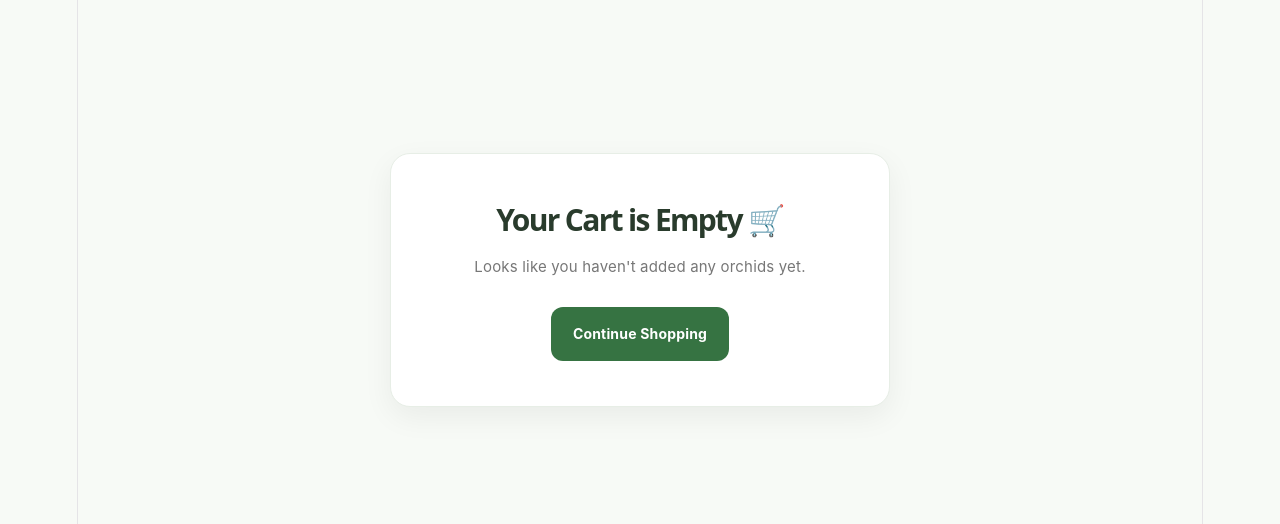
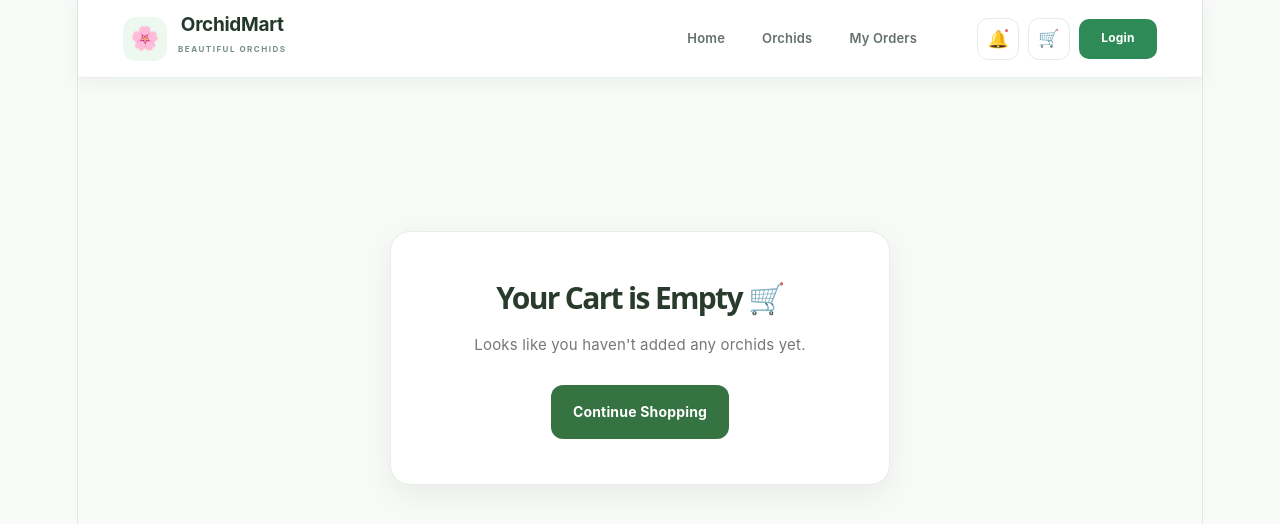
Before and after one commit to tharushika2002/OrchidMart, a React (Vite) app in the folder frontend/: page /cart in a window 1280 px wide. Shown: the top 524 px of the page. Built offline with nearby package versions, Linux system fonts and the light colour scheme.

Commit message:
feat: add Navbar component to main application layout

```diff
--- a/frontend/src/App.css
+++ b/frontend/src/App.css
@@ -4149,3 +4149,516 @@ a {
     }
 
 }
+
+/* =========================================================
+   ORCHIDMART NAVBAR
+========================================================= */
+
+.navbar {
+    width: 100%;
+
+    height: 78px;
+
+    padding: 0 45px;
+
+    display: flex;
+
+    align-items: center;
+
+    justify-content: space-between;
+
+    gap: 30px;
+
+    background: rgba(255, 255, 255, 0.96);
+
+    border-bottom: 1px solid #e8eee9;
+
+    box-shadow:
+        0 4px 18px rgba(31, 51, 39, 0.05);
+
+    position: sticky;
+
+    top: 0;
+
+    z-index: 1000;
+
+    backdrop-filter: blur(12px);
+}
+
+
+/* =========================================================
+   LOGO
+========================================================= */
+
+.navbar-logo {
+    display: flex;
+
+    align-items: center;
+
+    gap: 11px;
+
+    text-decoration: none;
+
+    flex-shrink: 0;
+}
+
+
+.navbar-logo-icon {
+    width: 44px;
+
+    height: 44px;
+
+    display: flex;
+
+    align-items: center;
+
+    justify-content: center;
+
+    border-radius: 13px;
+
+    background: #edf8f0;
+
+    font-size: 23px;
+
+    transition: transform 0.25s ease;
+}
+
+
+.navbar-logo:hover .navbar-logo-icon {
+    transform: rotate(-8deg) scale(1.05);
+}
+
+
+.navbar-logo-text {
+    display: flex;
+
+    flex-direction: column;
+
+    gap: 2px;
+}
+
+
+.navbar-logo-text strong {
+    color: #24372b;
+
+    font-size: 19px;
+
+    line-height: 1;
+
+    letter-spacing: -0.3px;
+}
+
+
+.navbar-logo-text span {
+    color: #789082;
+
+    font-size: 8px;
+
+    font-weight: 700;
+
+    letter-spacing: 1.5px;
+}
+
+
+/* =========================================================
+   NAVIGATION LINKS
+========================================================= */
+
+.navbar-links {
+    display: flex;
+
+    align-items: center;
+
+    gap: 7px;
+
+    margin-left: auto;
+
+    margin-right: 15px;
+}
+
+
+.navbar-link {
+    position: relative;
+
+    padding: 10px 15px;
+
+    color: #647168;
+
+    text-decoration: none;
+
+    font-size: 13px;
+
+    font-weight: 600;
+
+    border-radius: 8px;
+
+    transition:
+        color 0.2s ease,
+        background 0.2s ease;
+}
+
+
+.navbar-link:hover {
+    color: #2e8b57;
+
+    background: #f3f8f4;
+}
+
+
+.navbar-link.active {
+    color: #2e8b57;
+
+    background: #edf8f0;
+}
+
+
+/* Active underline */
+
+.navbar-link.active::after {
+    content: "";
+
+    position: absolute;
+
+    bottom: 3px;
+
+    left: 50%;
+
+    width: 18px;
+
+    height: 2px;
+
+    border-radius: 10px;
+
+    background: #2e8b57;
+
+    transform: translateX(-50%);
+}
+
+
+/* =========================================================
+   NAVBAR ACTIONS
+========================================================= */
+
+.navbar-actions {
+    display: flex;
+
+    align-items: center;
+
+    gap: 9px;
+
+    flex-shrink: 0;
+}
+
+
+/* =========================================================
+   ICON BUTTON
+========================================================= */
+
+.navbar-icon-button {
+    width: 42px;
+
+    height: 42px;
+
+    display: flex;
+
+    align-items: center;
+
+    justify-content: center;
+
+    position: relative;
+
+    border: 1px solid #e5ebe7;
+
+    border-radius: 11px;
+
+    background: white;
+
+    font-size: 17px;
+
+    cursor: pointer;
+
+    transition: all 0.2s ease;
+}
+
+
+.navbar-icon-button:hover {
+    background: #f3f8f4;
+
+    border-color: #cfe1d4;
+
+    transform: translateY(-1px);
+}
+
+
+/* Notification dot */
+
+.notification-dot {
+    width: 7px;
+
+    height: 7px;
+
+    position: absolute;
+
+    top: 8px;
+
+    right: 8px;
+
+    border-radius: 50%;
+
+    background: #e85d75;
+
+    border: 2px solid white;
+}
+
+
+/* =========================================================
+   CART
+========================================================= */
+
+.navbar-cart {
+    width: 42px;
+
+    height: 42px;
+
+    position: relative;
+
+    display: flex;
+
+    align-items: center;
+
+    justify-content: center;
+
+    border: 1px solid #e5ebe7;
+
+    border-radius: 11px;
+
+    background: white;
+
+    text-decoration: none;
+
+    transition: all 0.2s ease;
+}
+
+
+.navbar-cart:hover {
+    background: #f3f8f4;
+
+    border-color: #cfe1d4;
+
+    transform: translateY(-1px);
+}
+
+
+.cart-icon {
+    font-size: 17px;
+
+    line-height: 1;
+}
+
+
+.cart-count {
+    min-width: 18px;
+
+    height: 18px;
+
+    padding: 0 4px;
+
+    position: absolute;
+
+    top: -5px;
+
+    right: -5px;
+
+    display: flex;
+
+    align-items: center;
+
+    justify-content: center;
+
+    border-radius: 50%;
+
+    background: #2e8b57;
+
+    color: white;
+
+    border: 2px solid white;
+
+    font-size: 9px;
+
+    font-weight: 700;
+}
+
+
+/* =========================================================
+   LOGIN BUTTON
+========================================================= */
+
+.navbar-login-button {
+    min-width: 78px;
+
+    height: 40px;
+
+    padding: 0 18px;
+
+    display: flex;
+
+    align-items: center;
+
+    justify-content: center;
+
+    border-radius: 10px;
+
+    background: #2e8b57;
+
+    color: white;
+
+    text-decoration: none;
+
+    font-size: 12px;
+
+    font-weight: 700;
+
+    transition:
+        background 0.2s ease,
+        transform 0.2s ease,
+        box-shadow 0.2s ease;
+}
+
+
+.navbar-login-button:hover {
+    background: #267548;
+
+    transform: translateY(-1px);
+
+    box-shadow:
+        0 5px 12px rgba(46, 139, 87, 0.2);
+}
+
+
+/* =========================================================
+   TABLET
+========================================================= */
+
+@media (max-width: 900px) {
+
+    .navbar {
+        padding: 0 25px;
+
+        gap: 15px;
+    }
+
+
+    .navbar-links {
+        margin-right: 0;
+    }
+
+
+    .navbar-link {
+        padding: 9px 10px;
+    }
+
+
+    .navbar-logo-text span {
+        display: none;
+    }
+
+}
+
+
+/* =========================================================
+   MOBILE
+========================================================= */
+
+@media (max-width: 700px) {
+
+    .navbar {
+        height: 70px;
+
+        padding: 0 16px;
+
+        gap: 10px;
+    }
+
+
+    .navbar-logo-icon {
+        width: 39px;
+
+        height: 39px;
+
+        font-size: 20px;
+
+        border-radius: 11px;
+    }
+
+
+    .navbar-logo-text strong {
+        font-size: 16px;
+    }
+
+
+    .navbar-links {
+        gap: 2px;
+
+        margin-left: auto;
+    }
+
+
+    .navbar-link {
+        padding: 8px;
+
+        font-size: 11px;
+    }
+
+
+    .navbar-link.active::after {
+        display: none;
+    }
+
+
+    .navbar-icon-button,
+    .navbar-cart {
+        width: 36px;
+
+        height: 36px;
+    }
+
+
+    .navbar-login-button {
+        min-width: 60px;
+
+        height: 36px;
+
+        padding: 0 12px;
+
+        font-size: 11px;
+    }
+
+}
+
+
+/* =========================================================
+   SMALL MOBILE
+========================================================= */
+
+@media (max-width: 500px) {
+
+    .navbar {
+        padding: 0 12px;
+    }
+
+
+    .navbar-logo-text {
+        display: none;
+    }
+
+
+    .navbar-links {
+        display: none;
+    }
+
+
+    .navbar-actions {
+        margin-left: auto;
+    }
+
+}
--- a/frontend/src/App.tsx
+++ b/frontend/src/App.tsx
@@ -13,7 +13,7 @@ import { CartProvider } from "./context/CartContext";
 import OrderSuccess from "./pages/OrderSuccess";
 import MyOrders from "./pages/MyOrders";
 import OrderDetails from "./pages/OrderDetails";
-
+import Navbar from "./components/Navbar";
 
 function App() {
 
@@ -21,6 +21,9 @@ function App() {
         <CartProvider>
 
             <BrowserRouter>
+
+
+                <Navbar />
 
                 <Routes>
 
```
